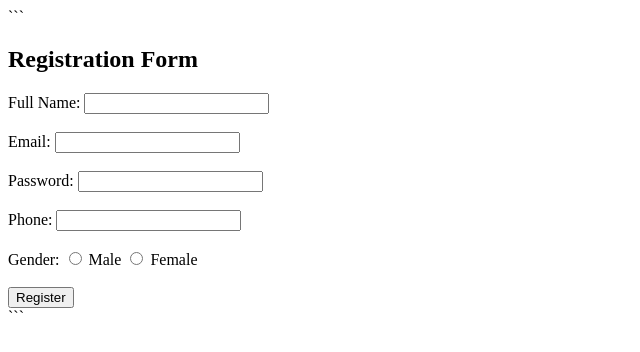
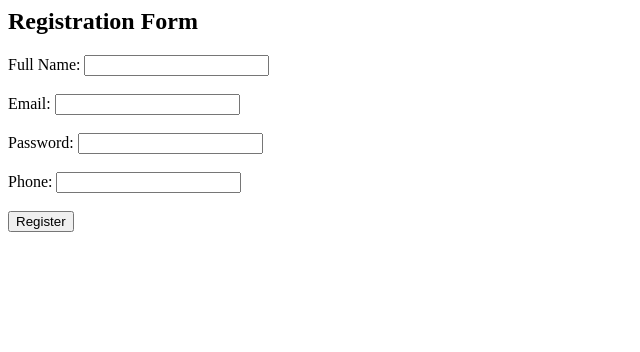
Before and after one commit to Chekkalavarnika/week8, a Flask app: page / in a window 1280 px wide. Shown: the top 352 px of the page, without its empty margins (0-640 px from the left). Run offline with Flask 3, Linux system fonts and the light colour scheme.

Commit message:
Update registration form HTML structure

````diff
--- a/templates/registration.html
+++ b/templates/registration.html
@@ -1,15 +1,6 @@
-<!DOCTYPE html>
-
-<html>
-<head>
-    <title>Registration</title>
-</head>
-<body>
-
-```
 <h2>Registration Form</h2>
 
-<form action="success.html" method="get">
+<form action="/register" method="POST">
 
     <label>Full Name:</label>
     <input type="text" name="name" required>
@@ -27,15 +18,8 @@
     <input type="tel" name="phone" required>
     <br><br>
 
-    <label>Gender:</label>
-    <input type="radio" name="gender" value="Male"> Male
-    <input type="radio" name="gender" value="Female"> Female
-    <br><br>
+    <!-- your gender field here -->
 
-    <button type="submit">Register</button>
+    <input type="submit" value="Register">
 
 </form>
-```
-
-</body>
-</html>
````
